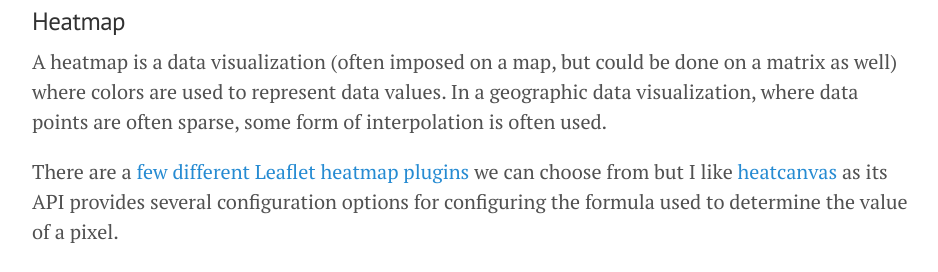
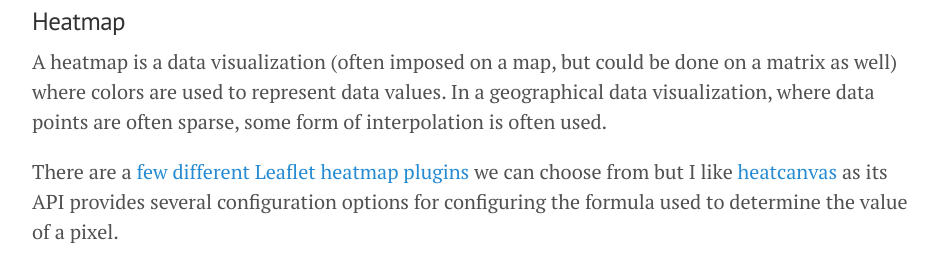
Before and after one commit to johnymontana/johnymontana.github.io, a Jekyll site: the page built from _posts/2017-11-28-geocoding-paradise-papers-neo4j-spatial-visualization.md, in a window 1280 px wide and 900 px high, scrolled down 11556 px, cut to the strip 212-484 px from the top of the window. Shown: the whole strip, without its empty margins (168-1106 px from the left). Built offline with Jekyll 4.4.1, drawn with Linux system fonts in a browser that asks for light colours; comment, search, counter and statistics services are not loaded; some of the changed text lies outside the part shown.

Commit message:
geographic --> geographical

```diff
--- a/_posts/2017-11-28-geocoding-paradise-papers-neo4j-spatial-visualization.md
+++ b/_posts/2017-11-28-geocoding-paradise-papers-neo4j-spatial-visualization.md
@@ -1,6 +1,6 @@
 ---
 layout: post
-title: Geocoding Paradise Papers Addresses In Neo4j To Build Interactive Geographic Data Visualizations
+title: Geocoding Paradise Papers Addresses In Neo4j To Build Interactive Geographical Data Visualizations
 introtext: This post explores how to build spatial data visualizations using address data from the Paradise Papers leak of offshore corporations and the people connected to them. First, we geocode all addresses in the leaked data, then build a heatmap and interactive map for exploring the data of offshore legal entities.
 mainimage: /public/img/ppviz/heatmap1.png
 ---
@@ -309,7 +309,7 @@
 
 but we can also build really cool interactive map based visualizations with our data!
 
-## Building An Interactive Geographic Data Visualization
+## Building An Interactive Geographical Data Visualization
 
 Using Leaflet.js to build an interactive geographic visualization, we want to pull data from Neo4j and annotate a map. To do this we'll make use of Leaflet.js (and a couple of plugins!), and the Javascript driver for Neo4j.
 
@@ -350,7 +350,7 @@
 
 now let's add some data to it! Leaflet allows us to create multiple layers and show/hide various layers. So we create a base map layer (our map tiles) and our data visualizations live in map layers that are plotted on top of the map tiles.
 
-We'll make use of two types of geographic data visualizations - a heat map and marker clusters.
+We'll make use of two types of geographical data visualizations - a heat map and marker clusters.
 
 
 ### Marker Clusters
@@ -388,7 +388,7 @@
 
 ### Heatmap
 
-A heatmap is a data visualization (often imposed on a map, but could be done on a matrix as well) where colors are used to represent data values. In a geographic data visualization, where data points are often sparse, some form of interpolation is often used.
+A heatmap is a data visualization (often imposed on a map, but could be done on a matrix as well) where colors are used to represent data values. In a geographical data visualization, where data points are often sparse, some form of interpolation is often used.
 
 There are a [few different Leaflet heatmap plugins](http://leafletjs.com/plugins.html#heatmaps ) we can choose from but I like [heatcanvas](https://github.com/sunng87/heatcanvas) as its API provides several configuration options for configuring the formula used to determine the value of a pixel.
 
@@ -470,14 +470,14 @@
 [![](/public/img/ppviz/marker.png)](http://www.lyonwj.com/pp-viz/heatmap/)
 
 
-These type of geographic data visualizations are particularly useful for data journalists who are interested in finding stories relevant for a certain geographic area.
+These type of geographical data visualizations are particularly useful for data journalists who are interested in finding stories relevant for a certain geographic area.
 
 
 All code is available on [Github](https://github.com/johnymontana/pp-viz) and you can try the live map visualization online [here](http://www.lyonwj.com/pp-viz/heatmap/).
 
 <meta name="twitter:card" content="summary_large_image">
 <meta name="twitter:site" content="@lyonwj">
-<meta name="twitter:title" content="Geocoding Paradise Papers Addresses In Neo4j To Build Interactive Geographic Data Visualizations">
+<meta name="twitter:title" content="Geocoding Paradise Papers Addresses In Neo4j To Build Interactive Geographical Data Visualizations">
 <meta name="twitter:description" content="This post explores how to build spatial data visualizations using address data from the Paradise Papers leak of offshore corporations and the people connected to them. First, we geocode all addresses in the leaked data, then build a heatmap and interactive map for exploring the data of offshore legal entities.">
 <meta name="twitter:creator" content="@lyonwj">
 <meta name="twitter:image:src" content="http://www.lyonwj.com/public/img/ppviz/heatmap1.png">
```
